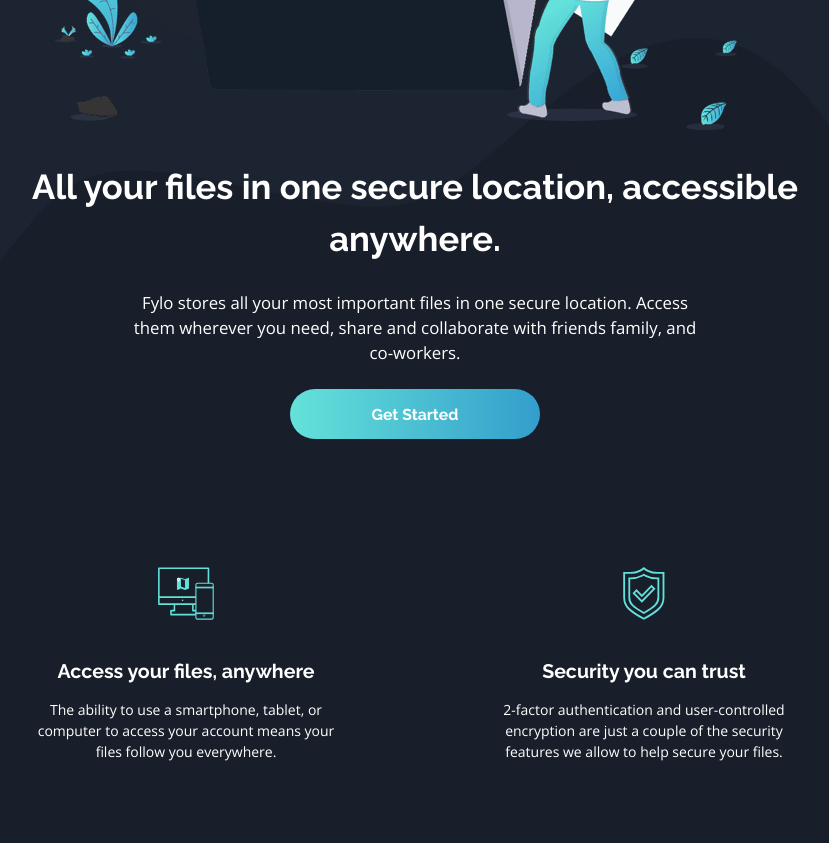
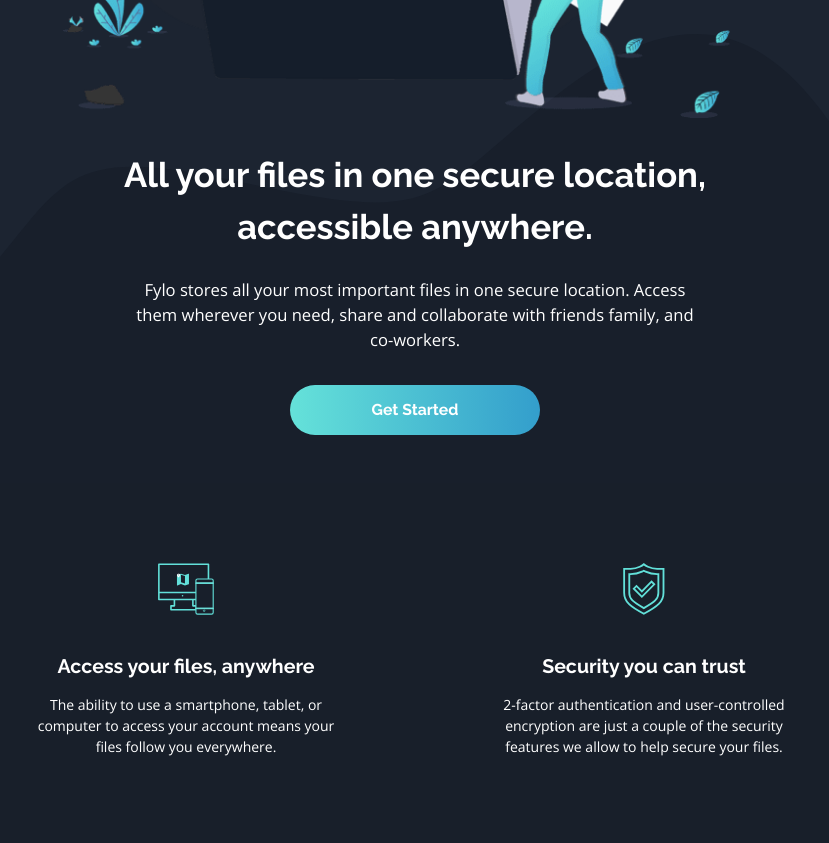
Before and after one commit to notyet346/fylo-dark-theme-landing-page-master, a plain HTML site: page index.html in a window 1280 px wide. Shown: the part 628-1471 px from the top of the page, without its empty margins (225-1054 px from the left). Drawn offline with nearby package versions, Linux system fonts and the light colour scheme.

Commit message:
styles.css update

```diff
--- a/css/styles.css
+++ b/css/styles.css
@@ -161,15 +161,15 @@
     background-position: bottom;
 }
 .intro {
-    padding: 3rem 0;
+    padding: 3rem 2rem;
 }
 .intro .illustration{
     padding: 2rem 0;
 }
 
 .intro-text p {
-    padding: 1.5rem 0;
-    font-size: clamp(1.2em, 1.3vw, 1.5em);
+    padding: 1.5rem 0 2rem 0;
+    font-size: clamp(1.125em, 1.3vw, 1.5em);
 }
 
 button {
```
